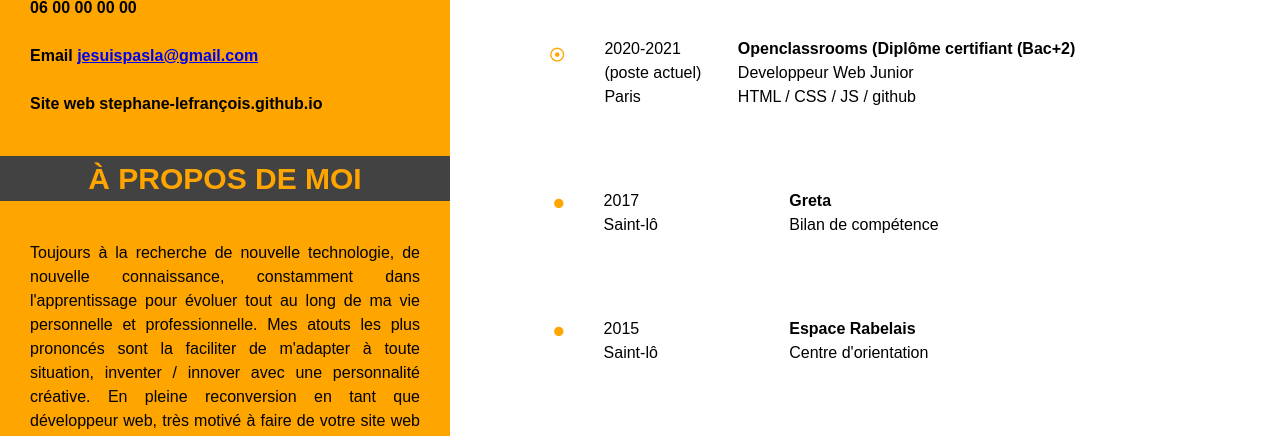
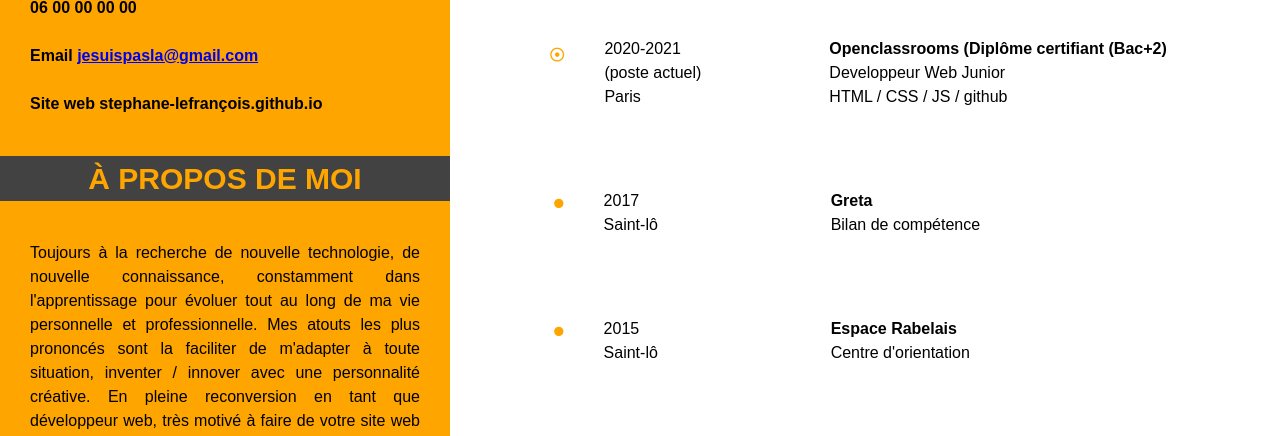
Before and after one commit to jackwonka/Openclassrooms-Projet-2, a plain HTML site: page index.html in a window 1280 px wide. Shown: the part 635-1071 px from the top of the page. Drawn offline with Linux system fonts and the light colour scheme.

Commit message:
Modification responsive

```diff
--- a/style.css
+++ b/style.css
@@ -132,10 +132,10 @@ h2{
 
  }
  .info_margin1{
-    margin-left: 5%;
+    margin-left: 8em;
  }
  .info_margin{
-     margin-left: 18%;
+     margin-left: 10.8em;
  }
  .info h4{
     text-transform: uppercase;
```
